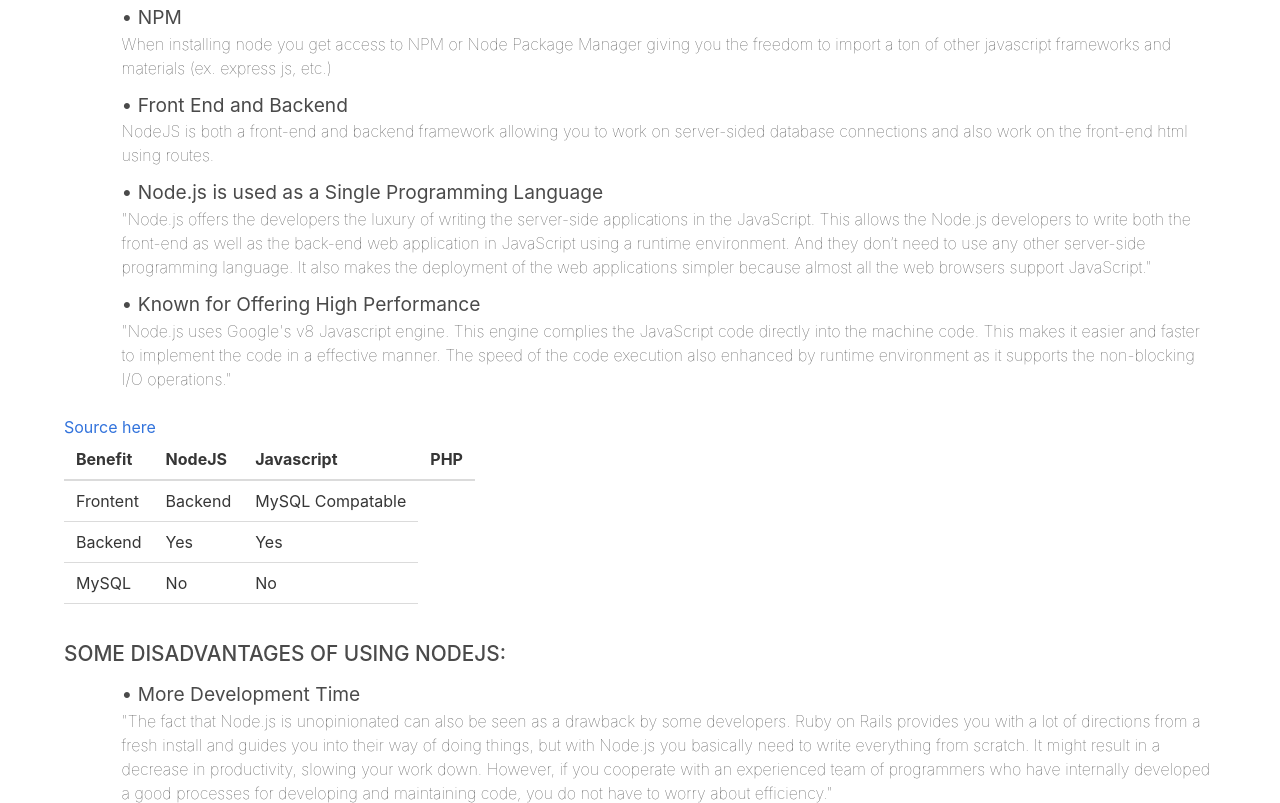
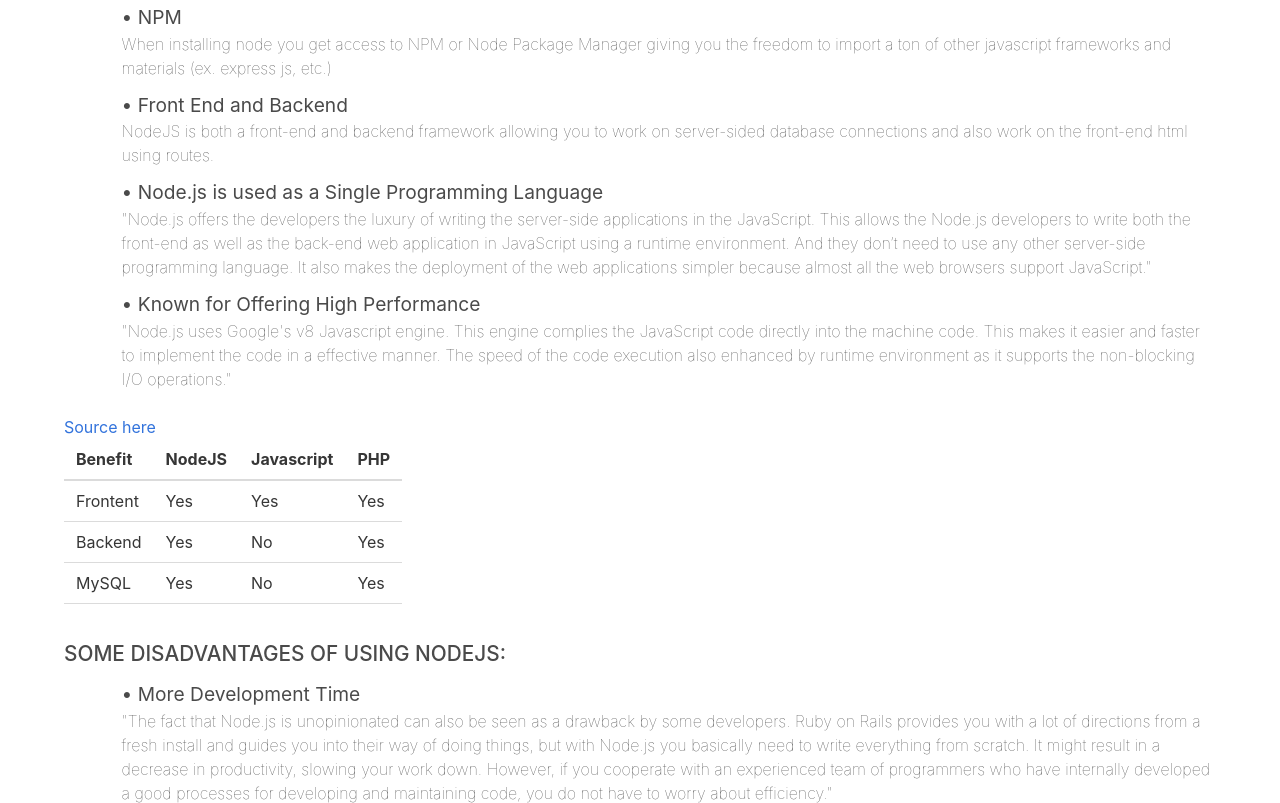
Before and after one commit to gabesystems/schoolproject-nodejs, a plain HTML site: page benefitsofnode.html in a window 1280 px wide. Shown: the part 354-1157 px from the top of the page. Drawn offline with Linux system fonts and the light colour scheme.

Commit message:
Update benefitsofnode.html

```diff
--- a/benefitsofnode.html
+++ b/benefitsofnode.html
@@ -104,18 +104,21 @@
                     <tbody>
                       <tr>
                         <td>Frontent</td>
-                        <td>Backend</td>
-                        <td>MySQL Compatable</td>
+                        <td>Yes</td>
+                        <td>Yes</td>
+                          <td>Yes</td>
                         </tr>
                       <tr>
                         <td>Backend</td>
                         <td>Yes</td>
-                        <td>Yes</td>
+                        <td>No</td>
+                          <td>Yes</td>
                       </tr>
                       <tr>
                         <td>MySQL</td>
+                        <td>Yes</td>
                         <td>No</td>
-                        <td>No</td>
+                          <td>Yes</td>
                       </tr>
                       <tr>
                     </tbody>
```
